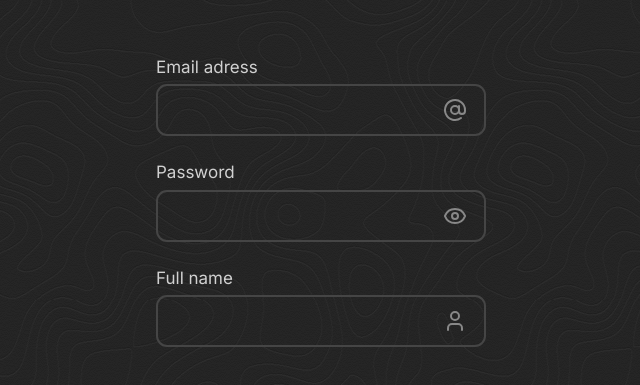
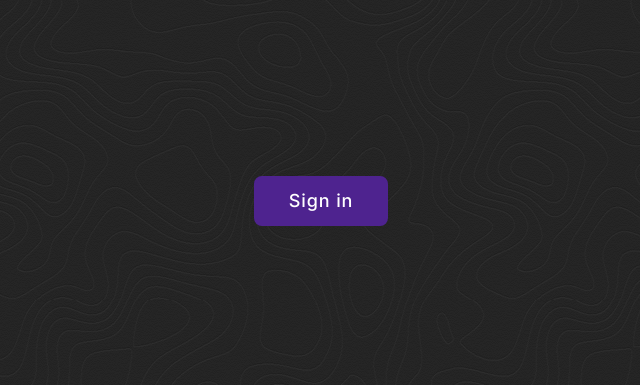
Before and after one commit to Na3ar-17/proquill_dictionary-client, a Next.js app: page /authorization in a window 1280 px wide. Shown: the part 199-584 px from the top of the page, without its empty margins (319-959 px from the left). Built offline with nearby package versions, Linux system fonts and the light colour scheme.

Commit message:
created SimpleButton

```diff
--- a/src/components/display/Auth/AuthForm/AuthForm.tsx
+++ b/src/components/display/Auth/AuthForm/AuthForm.tsx
@@ -1,16 +1,11 @@
 'use client'
 import { NextPage } from 'next'
-import styles from './AuthForm.module.scss'
 import { cn } from '@/lib/utils'
-import { AuthField } from '@/components/ui/Fields/auth-field/AuthField'
+import { SimpleButton } from '@/components/ui/Buttons/simple-button/SimpleButton'
 const AuthForm: NextPage = () => {
   return (
     <div>
-      <AuthField type="email" placeholder="Email adress" />
-      <br />
-      <AuthField type="password" placeholder="Password" />
-      <br />
-      <AuthField type="fullName" placeholder="Full name" />
+      <SimpleButton label="Sign in" />
     </div>
   )
 }
--- /dev/null
+++ b/src/components/ui/Buttons/gradient-button/GradientButton.tsx
@@ -0,0 +1,19 @@
+import { cn } from '@/lib/utils'
+import { ButtonHTMLAttributes, forwardRef } from 'react'
+
+interface IProps extends ButtonHTMLAttributes<HTMLButtonElement> {
+  label: string
+  className?: string
+}
+
+export const GradientButton = forwardRef<HTMLButtonElement, IProps>(
+  ({ label, className, ...props }, ref) => {
+    return (
+      <button className={cn(className, '')} {...props}>
+        {label}
+      </button>
+    )
+  }
+)
+
+GradientButton.displayName = 'gradient-button'
--- /dev/null
+++ b/src/components/ui/Buttons/simple-button/SimpleButton.tsx
@@ -0,0 +1,27 @@
+import { cn } from '@/lib/utils'
+import { ButtonHTMLAttributes, forwardRef } from 'react'
+import styles from './SimpleButton.module.scss'
+interface IProps extends ButtonHTMLAttributes<HTMLButtonElement> {
+  label: string
+  className?: string
+}
+
+export const SimpleButton = forwardRef<HTMLButtonElement, IProps>(
+  ({ label, className, ...props }, ref) => {
+    return (
+      <button
+        ref={ref}
+        className={cn(
+          className,
+          'bg-purple-heart-900 px-8 py-2 border-[3px] border-solid border-purple-heart-900 rounded-lg text-lg font-[500] tracking-wider cursor-pointer transition-all hover:bg-opacity-0 active:translate-y-0.5',
+          styles.button
+        )}
+        {...props}
+      >
+        {label}
+      </button>
+    )
+  }
+)
+
+SimpleButton.displayName = 'simple-button'
```
Also changed, not shown: src/components/ui/Buttons/simple-button/SimpleButton.module.scss (added).
